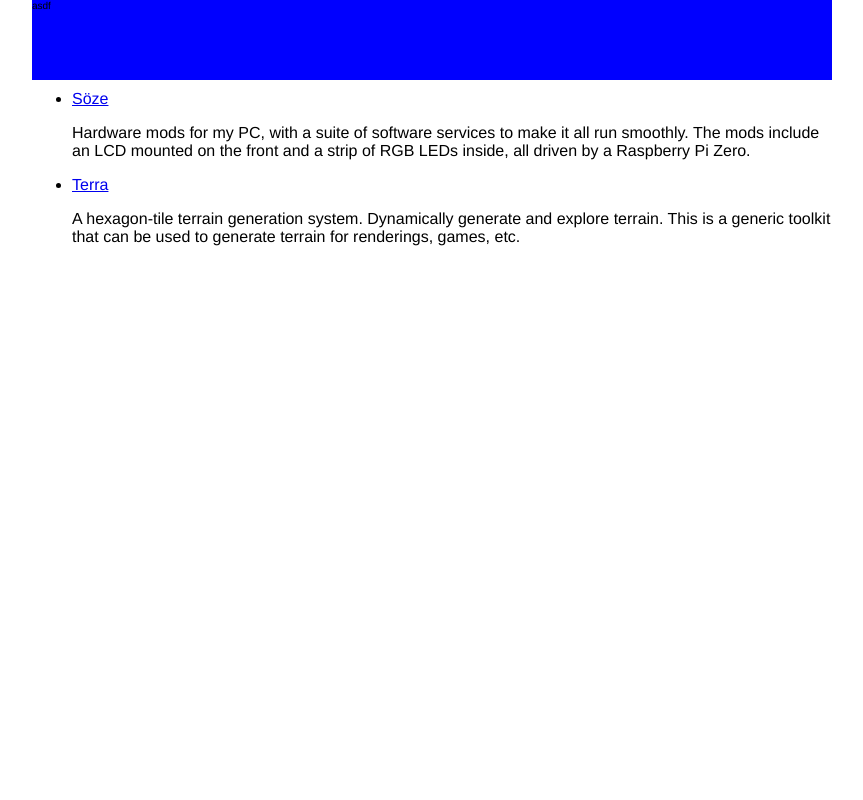
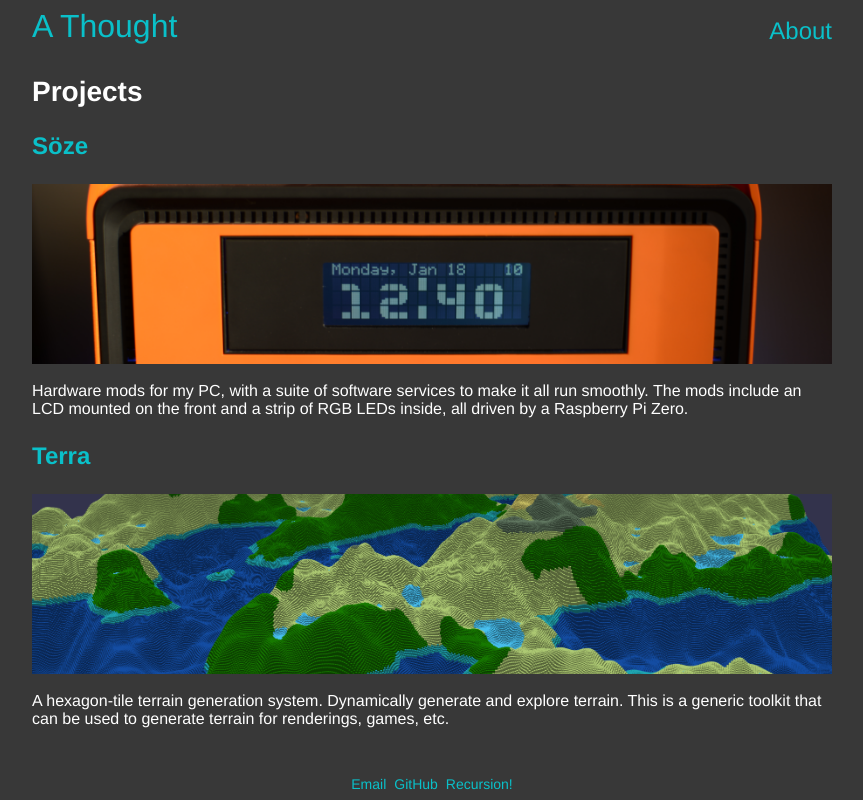
Before and after one commit to LucasPickering/lucaspickering.me, an Eleventy site: page site/index.njk in a window 1280 px wide. Shown: the whole page, without its empty margins (208-1071 px from the left). Built offline with nearby package versions, Linux system fonts and the light colour scheme; Eleventy itself is replaced by a stand-in of ours; files that its build step writes are made by us from their sources.

Commit message:
More site content + styling

```diff
--- a/site/_includes/default.njk
+++ b/site/_includes/default.njk
@@ -3,22 +3,40 @@
   <head>
     <meta charset="utf-8"/>
     <meta name="viewport" content="width=device-width, initial-scale=1"/>
-    <meta name="theme-color" content="#1cb7d6"/>
+    <meta name="theme-color" content="#383838"/>
     <meta name="description" content="Me!"/>
-    <!-- Enable once we have a favicon -->
-    <!-- <link rel="icon" href="%PUBLIC_URL%/favicon.ico" /> -->
-    <link rel="stylesheet" href="/styles/styles.css"/>
+    <!-- TODO Enable once we have a favicon -->
+    <!-- <link rel="icon" href="/favicon.ico" /> -->
+    <link rel="stylesheet" href="/styles/global.css"/>
+    <link rel="stylesheet" href="/styles/header.css"/>
+    <link rel="stylesheet" href="/styles/main.css"/>
+    <link rel="stylesheet" href="/styles/footer.css"/>
     <title>{{title}}</title>
   </head>
   <body>
     <div id="root">
       <div id="content-wrapper">
-        <nav id="nav-bar">
-        asdf
-      </nav>
-        <main>
+        <header>
+          <nav id="nav-bar">
+            {# Main site link #}
+            <a id="title-link" href="/">A Thought</a>
+
+            {# All the other links #}
+            <div>
+              <a href="/about/">About</a>
+            </div>
+          </nav>
+        </header>
+
+        <main id="main-content">
           {{ content | safe }}
         </main>
+
+        <footer id="footer">
+          <a href="mailto:lucas@lucaspickering.me">Email</a>
+          <a href="https://github.com/LucasPickering">GitHub</a>
+          <a href="/">Recursion!</a>
+        </footer>
       </div>
     </div>
   </body>
--- /dev/null
+++ b/site/about.njk
@@ -0,0 +1,4 @@
+---
+layout: default
+---
+<p>TODO</p>
--- a/site/index.njk
+++ b/site/index.njk
@@ -1,11 +1,17 @@
 ---
 layout: default
 ---
-<ul>
+<div>
+  <h2>Projects</h2>
+
   {%- for project in collections.project -%}
-  <li>
-    <a href="{{ project.url }}">{{ project.data.title }}</a>
-    <p>{{ project.data.summary }}</p>
-  </li>
+    <div>
+      <h3>
+        <a href="{{ project.url }}">{{ project.data.title }}</a>
+      </h3>
+      <img class="banner-small" src="{{ project.data.banner }}"/>
+      <p>{{ project.data.summary }}</p>
+    </div>
   {%- endfor -%}
-</ul>
+
+</div>
--- /dev/null
+++ b/site/styles/footer.css
@@ -0,0 +1,14 @@
+/* CSS related specifically to the page footer */
+
+#footer {
+  display: flex;
+  justify-content: center;
+  margin-top: auto;
+  margin-bottom: 8px;
+
+  font-size: 1.4rem;
+}
+
+#footer > :not(:first-child) {
+  margin-left: 8px;
+}
--- a/site/styles/styles.css
+++ b/site/styles/global.css
@@ -1,4 +1,7 @@
+/* CSS related to the page as a whole */
+
 html {
+  height: 100%;
   /*
    * Makes math for `rem` font sizes easy
    * https://www.sitepoint.com/understanding-and-using-rem-units-in-css/
@@ -8,7 +11,10 @@ html {
 }
 
 body {
+  height: 100%;
   margin: 0;
+  background-color: #383838;
+  color: white;
 }
 
 h1 {
@@ -33,22 +39,28 @@ p,
 li {
   font-size: 1.6rem;
 }
+a {
+  color: #0ac0c9;
+  text-decoration: none;
+}
+a:hover {
+  text-decoration: underline;
+}
+
+img {
+  max-width: 100%;
+}
 
 #root {
+  height: 100%;
   display: flex;
   justify-content: center;
 }
 
 #content-wrapper {
-  max-width: 800px;
+  width: min(800px, 100%);
+  margin: 0 24px;
+  display: flex;
+  flex-direction: column;
+  align-items: center;
 }
-
-#nav-bar {
-  width: 100%;
-  height: 80px;
-  background-color: blue;
-}
-
-main {
-  max-width: 800px;
-}
--- /dev/null
+++ b/site/styles/header.css
@@ -0,0 +1,19 @@
+/* CSS related specifically to the nav header */
+
+header {
+  width: 100%;
+}
+
+#nav-bar {
+  display: flex;
+  align-items: flex-end;
+  justify-content: space-between;
+
+  width: 100%;
+  font-size: 2.4rem;
+  padding: 8px 0;
+}
+
+#title-link {
+  font-size: 3.2rem;
+}
--- /dev/null
+++ b/site/styles/main.css
@@ -0,0 +1,11 @@
+/* CSS related specifically to the main doc content */
+
+#main-content {
+  max-width: 800px;
+}
+
+.banner-small {
+  width: 100%;
+  height: 180px;
+  object-fit: cover;
+}
```
